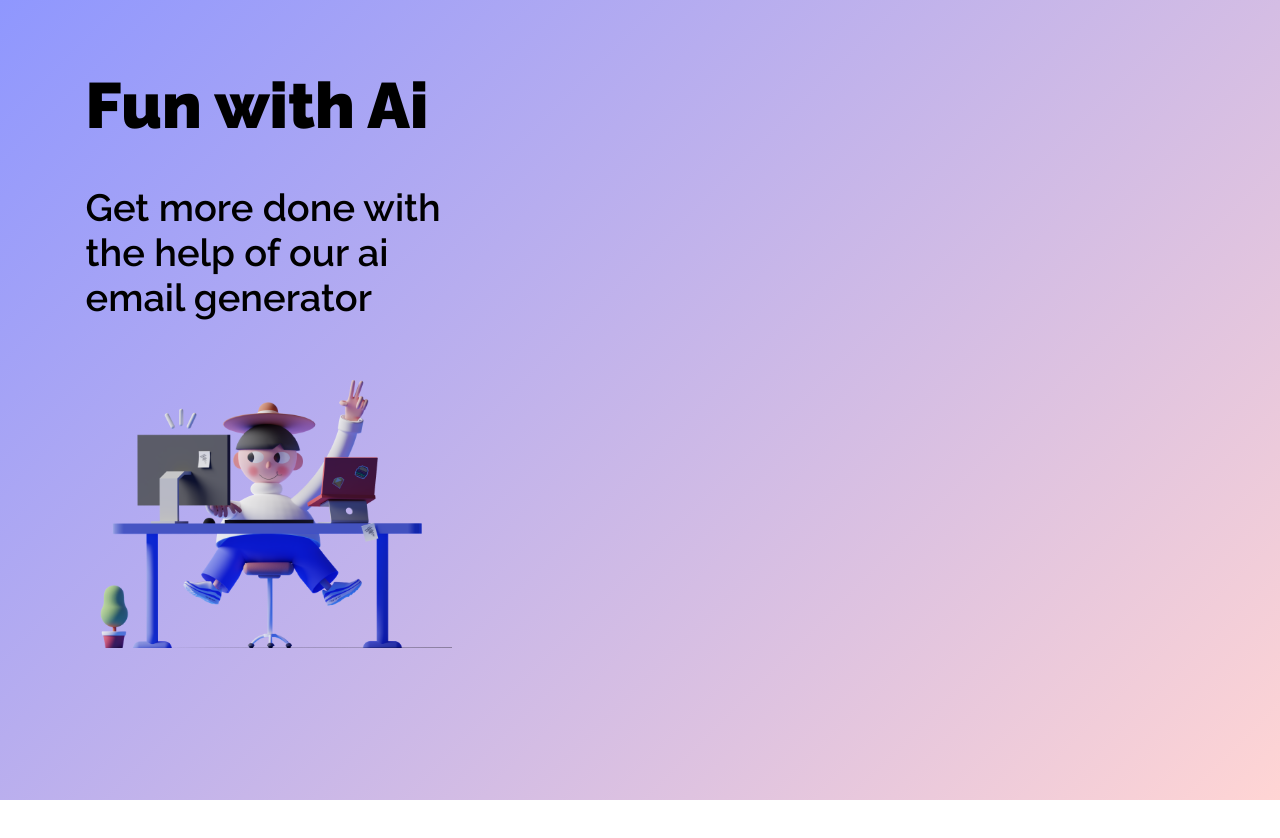
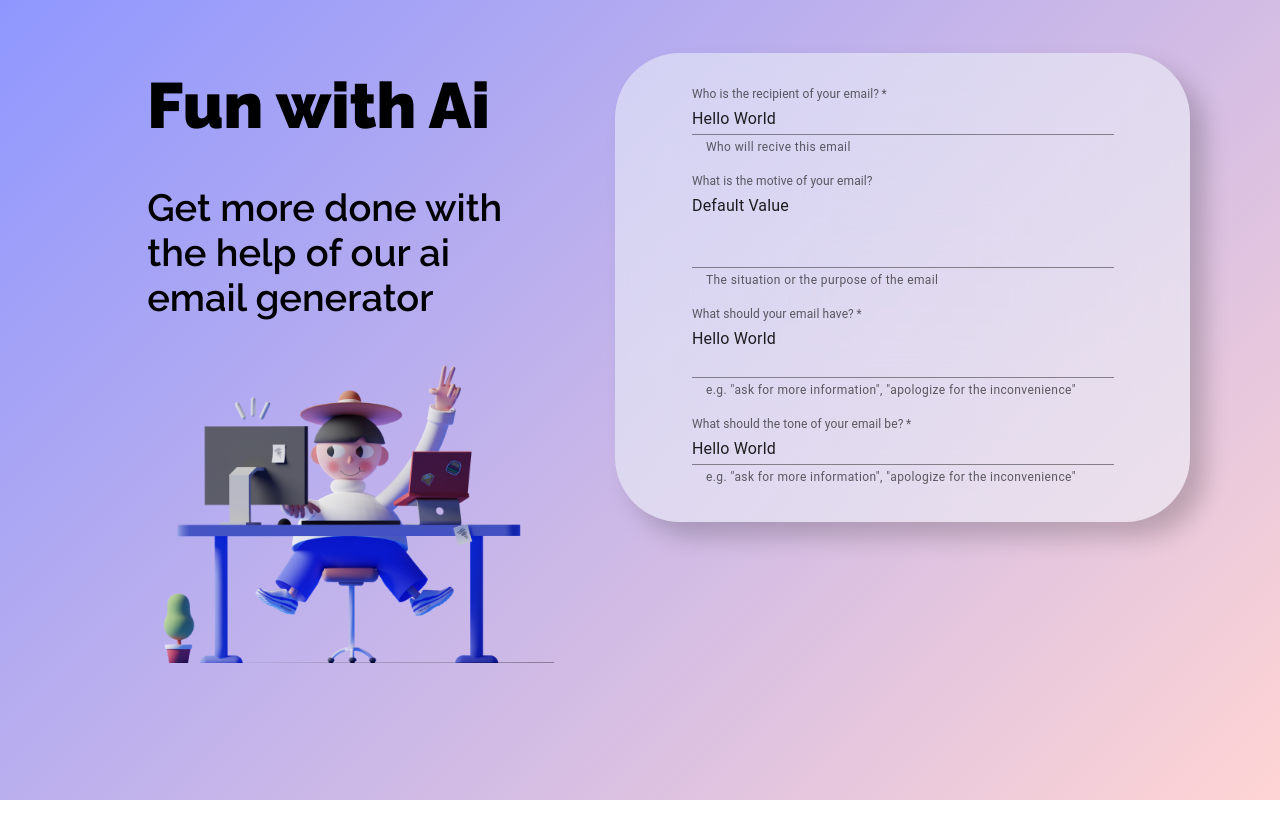
Before and after one commit to jeanethS/Shopify-frontend-developer-intern-challenge-fall-2022, a React (Create React App) app: page / in a window 1280 px wide. Shown: the top 838 px of the page. Built offline with nearby package versions, Linux system fonts and the light colour scheme.

Commit message:
added form :

```diff
--- /dev/null
+++ b/src/components/CreateEmailForm.jsx
@@ -0,0 +1,88 @@
+import React from "react";
+import { useState } from "react";
+import { FormControl, TextField, FormHelperText, Box } from "@mui/material";
+
+const CreateEmailForm = () => {
+  /*const [recipent, setName] = useState("Composed TextField");*/
+
+  return (
+    <Box
+      component="form"
+      sx={{
+        padding: "1% 10%",
+      }}
+      Validate
+      autoComplete="off"
+    >
+      <FormControl
+        fullWidth={true}
+        sx={{
+          marginBottom: "1rem",
+        }}
+      >
+        <TextField
+          required
+          id="standard-required"
+          label="Who is the recipient of your email?"
+          defaultValue="Hello World"
+          variant="standard"
+        />
+        <FormHelperText id="my-helper-text">
+          Who will recive this email
+        </FormHelperText>
+      </FormControl>
+      <FormControl
+        fullWidth={true}
+        sx={{
+          marginBottom: "1rem",
+        }}
+      >
+        <TextField
+          id="standard-multiline-static"
+          label="What is the motive of your email?"
+          multiline
+          rows={3}
+          placeholder="Mr. Darcy who is currently worried because he is unable to process payments in his online store"
+          defaultValue="Default Value"
+          variant="standard"
+        />
+        <FormHelperText id="my-helper-text">
+          The situation or the purpose of the email
+        </FormHelperText>
+      </FormControl>
+      <FormControl
+        fullWidth={true}
+        sx={{
+          marginBottom: "1rem",
+        }}
+      >
+        <TextField
+          required
+          id="standard-required"
+          label="What should your email have?"
+          multiline
+          rows={2}
+          defaultValue="Hello World"
+          variant="standard"
+        />
+        <FormHelperText id="my-helper-text">
+          e.g. "ask for more information", "apologize for the inconvenience"
+        </FormHelperText>
+      </FormControl>
+      <FormControl fullWidth={true}>
+        <TextField
+          required
+          id="standard-required"
+          label="What should the tone of your email be?"
+          defaultValue="Hello World"
+          variant="standard"
+        />
+        <FormHelperText id="my-helper-text">
+          e.g. "ask for more information", "apologize for the inconvenience"
+        </FormHelperText>
+      </FormControl>
+    </Box>
+  );
+};
+
+export default CreateEmailForm;
--- a/src/components/HeroSection.jsx
+++ b/src/components/HeroSection.jsx
@@ -1,25 +1,26 @@
 import React from "react";
 import heropic from "../assets/Saly-10.png";
 import "./HeroSection.css";
-import { Grid, Container } from "@mui/material";
+import CreateEmailForm from "./CreateEmailForm";
+import { useMediaQuery, Grid, Container } from "@mui/material";
 const HeroSection = () => {
   //set the grid container height depending on the screen size
-  const gridHeight = window.innerWidth > 700 ? "100vh" : "240vh";
-  const imageHeight = window.innerWidth > 700 ? "40vh" : "30vh";
+  /*const gridHeight = window.innerWidth > 600 ? "100vh" : "240vh";*/
+  /*const imageHeight = window.innerWidth > 600 ? "40vh" : "30vh";*/
   return (
     <Container
       maxWidth={false}
       sx={{
         background:
           "linear-gradient(135deg, rgba(115, 125, 254, 0.8) 0%, rgba(255, 202, 201, 0.8) 100%)",
-        height: gridHeight,
+        height: useMediaQuery("(min-width:900px)") ? "100vh" : "240vh",
         width: "100%",
         marginBottom: "5rem",
         display: "flex",
       }}
     >
-      <Grid container component="main" sx={{ padding: "2% 5%" }}>
-        <Grid item xs={false} sm={4} md={4}>
+      <Grid container component="main" sx={{ padding: "2% 10%" }}>
+        <Grid item xs={false} sm={false} md={5}>
           <h1 className="tittle">Fun with Ai</h1>
           <h2 className="tagline">
             Get more done with the help of our ai email generator
@@ -30,11 +31,25 @@ const HeroSection = () => {
               backgroundRepeat: "no-repeat",
               backgroundSize: "contain",
               backgroundPosition: "center",
-              height: imageHeight,
+              height: useMediaQuery("(min-width:900px)") ? "40vh" : "30vh",
               marginLeft: "-1%",
               width: "100%",
             }}
           />
+        </Grid>
+        <Grid item xs={false} sm={false} md={7} justifyContent="flex-end">
+          <Container
+            sx={{
+              margin: "5% 10%",
+              background: "rgba(240, 247, 250, 0.5)",
+              boxShadow: "15px 15px 25px rgba(0, 0, 0, 0.2)",
+              backdropFilter: "blur(90px)",
+              borderRadius: "65px",
+              padding: "5%",
+            }}
+          >
+            <CreateEmailForm />
+          </Container>
         </Grid>
       </Grid>
     </Container>
```
Also changed, not shown: src/components/form.jsx (deleted, +0 -7 lines).
